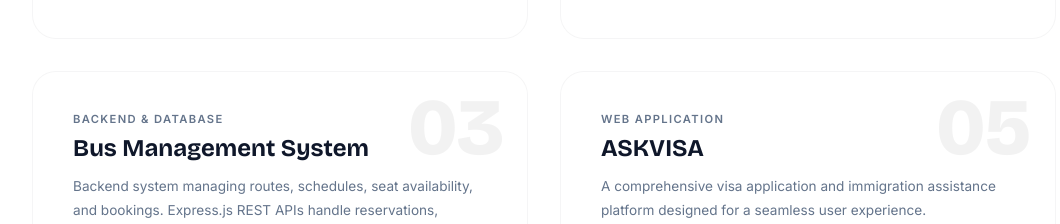
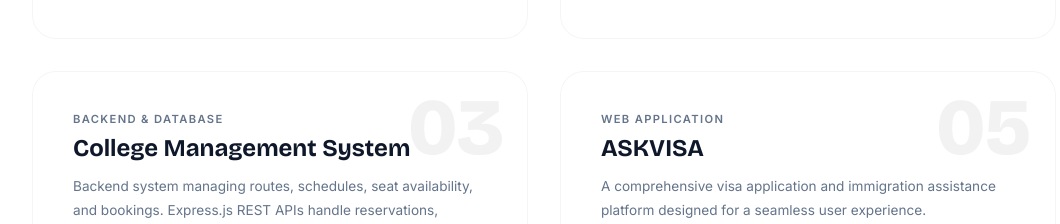
Before and after one commit to walterhydra/Portfolio_Development, a React (Vite) app: page / in a window 1280 px wide. Shown: the part 2242-2466 px from the top of the page, without its empty margins (96-1156 px from the left). Built offline with nearby package versions, Linux system fonts and the light colour scheme.

Commit message:
Update Work section with College Management System details

```diff
--- a/src/components/sections/Work.jsx
+++ b/src/components/sections/Work.jsx
@@ -110,7 +110,7 @@
     {
       "num": "03",
       "type": "Backend & Database",
-      "name": "Bus Management System",
+      "name": "College Management System",
       "desc": "Backend system managing routes, schedules, seat availability, and bookings. Express.js REST APIs handle reservations, cancellations, and admin controls.",
       "tags": [
         "JavaScript",
@@ -118,7 +118,7 @@
         "Express.js",
         "REST APIs"
       ],
-      "image": "/BusManage.jpeg",
+      "image": "/image.png",
       "liveLink": "https://example.com",
       "githubLink": "https://github.com/walterhydra"
     },
```
Also changed, not shown: public/image.png (added).
